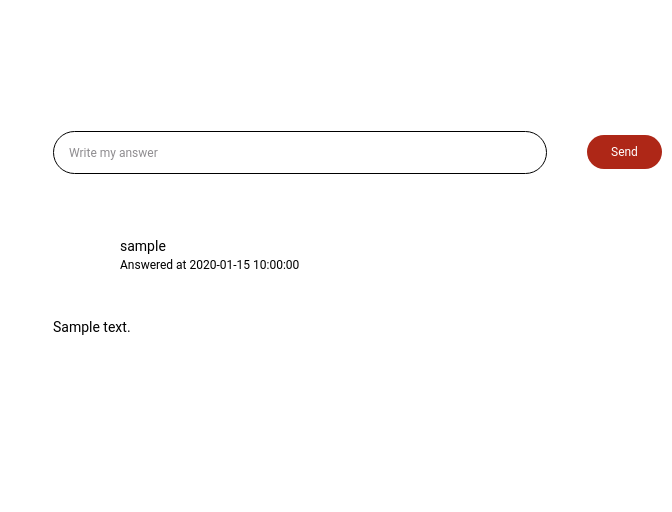
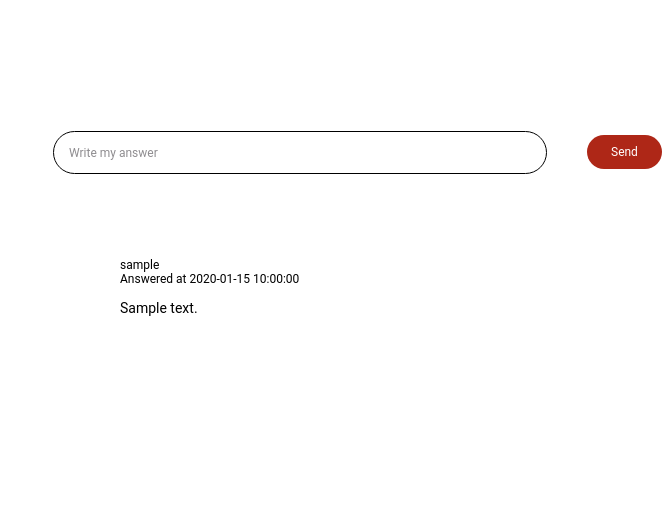
Before and after one commit to Chloeiw/CITS5505-project2, a Flask app: template templates/questionDetails_v1.html in a window 1280 px wide; the page is wider, and only the part inside the window is pictured. Shown: the part 810-1322 px from the top of that part, without its empty margins (608-1280 px from the left). Run offline with Flask 3, Linux system fonts and the light colour scheme; the template is opened without the code that fills it: most values are stand-ins (such as "Sample title", 1, 10 or a date in 2020); grey boxes marked "Sample" are stand-in pictures.

Commit message:
solve the problems of overlapping

```diff
--- a/static/styles1.css
+++ b/static/styles1.css
@@ -257,21 +257,18 @@
     border: none
 }
 
-
-
 /* post2 */
-.post2 img{
+/* .post2 img{
     width: 48px;
     height: 47.08px;
     position: absolute;
     top: 1043px;
     left: 660px;
     display: block;
-    margin-bottom: 20px; /* Adjust the margin as needed */
+    margin-bottom: 20px;
     clear: both;
 }
-
-.usernameAnswer{
+.usernameAnswer2{
     position: absolute;
     top: 1048px;
     left: 728px;
@@ -279,7 +276,7 @@
     font-weight: 400;
     font-size: 14px;
 }
-.lastAnswer{
+.lastAnswer2{
     position: absolute;
     top: 1068px;
     left: 728px;
@@ -289,7 +286,6 @@
     font-weight: 400;
     font-size: 12px;
 }
-
 .post2 p{
     position: absolute;
     width: 599px;
@@ -300,6 +296,16 @@
     font-weight: 400;
     font-size: 14px;
     color: #000000;
+} */
+.post2{
+    position: absolute;
+    top: 1068px;
+    left: 728px;
+    width: 237px;
+    height: 14px;
+    font-family: Roboto;
+    font-weight: 400;
+    font-size: 12px;
 }
 
 #like img{
--- a/templates/questionDetails_v1.html
+++ b/templates/questionDetails_v1.html
@@ -42,8 +42,8 @@
 <div class="post2">
     {% for answer in answers %}
     <div class="answer-block">
-        <span class="usernameAnswer">{{ answer.username }}</span>
-        <span class="lastAnswer">Answered at {{ answer.answer_time }}</span>
+        <span class="usernameAnswer2">{{ answer.username }}</span>
+        <br><span class="lastAnswer2">Answered at {{ answer.answer_time }}</span>
         {% if answer.image %}
         <img src="{{ url_for('uploaded_file', filename=answer.image) }}" alt="Answer Image">
         {% endif %}
```
